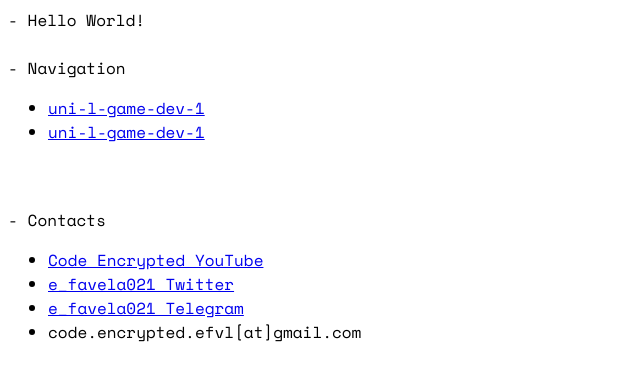
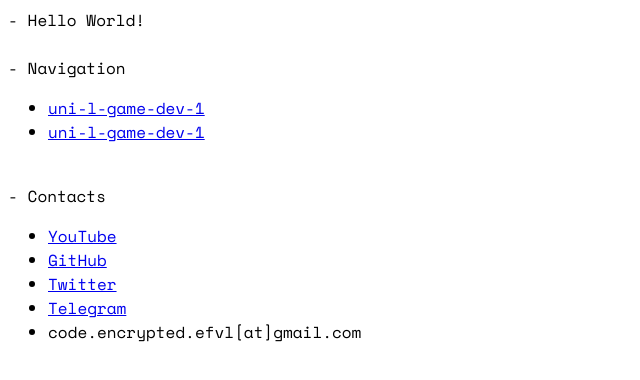
Before and after one commit to e-favela021/core, a plain HTML site: page index.html in a window 1280 px wide. Shown: the whole page, without its empty margins (0-640 px from the left). Drawn offline with nearby package versions, Linux system fonts and the light colour scheme.

Commit message:
Update index.html

```diff
--- a/index.html
+++ b/index.html
@@ -18,12 +18,12 @@
       <li><a href="/projects/uni-l-game-dev-1/">uni-l-game-dev-1</a></li>
     </ul>
     <br>
-    <br>
     - Contacts
     <ul>
-      <li><a href="https://www.youtube.com/channel/UC7c4NPE9ejO0WoYtqK-p7Dg" target="_blank">Code Encrypted YouTube</a></li>
-      <li><a href="https://twitter.com/e_favela021" target="_blank">e_favela021 Twitter</a></li>
-      <li><a href="https://t.me/e_favela021" target="_blank">e_favela021 Telegram</a></li>
+      <li><a href="https://www.youtube.com/channel/UC7c4NPE9ejO0WoYtqK-p7Dg" target="_blank">YouTube</a></li>
+      <li><a href="https://github.com/" target="_blank">GitHub</a></li>
+      <li><a href="https://twitter.com/e_favela021" target="_blank">Twitter</a></li>
+      <li><a href="https://t.me/e_favela021" target="_blank">Telegram</a></li>
       <li>code.encrypted.efvl[at]gmail.com</a></li>
     </ul>
   </body>
```
